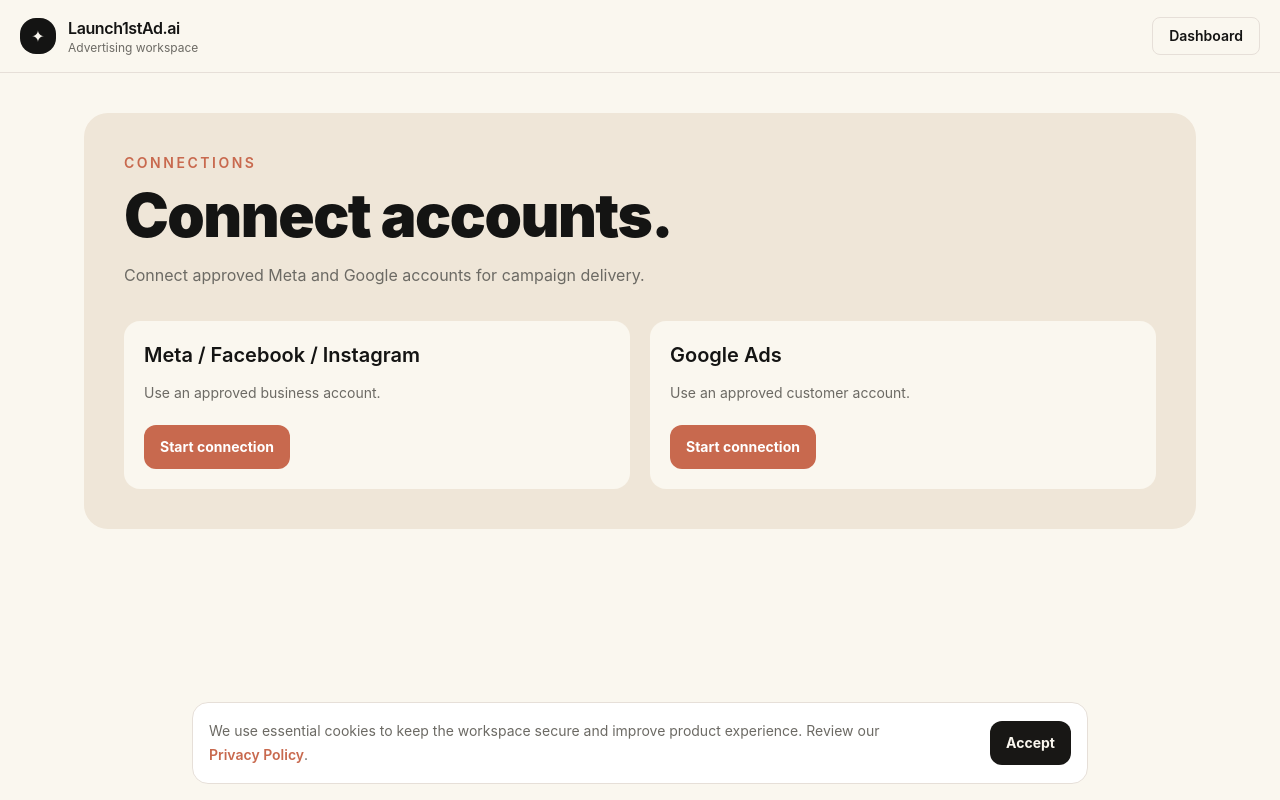
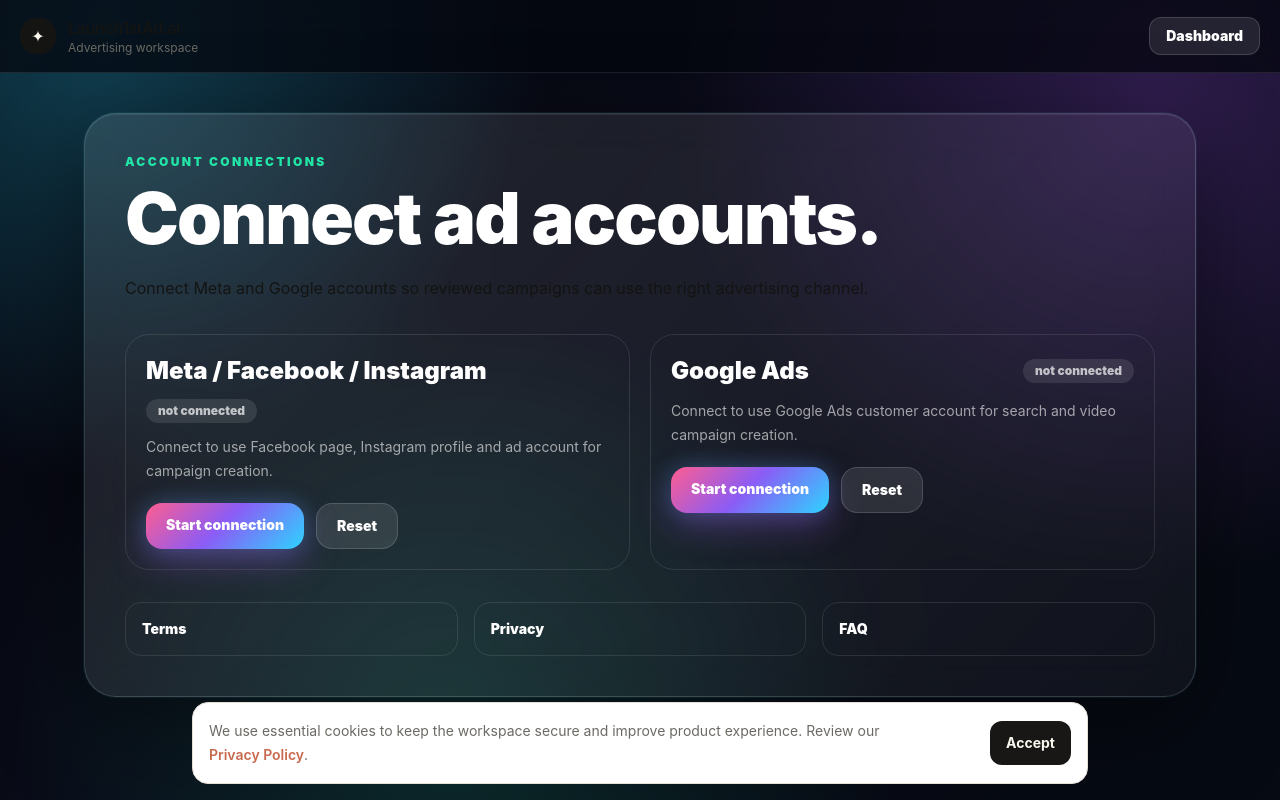
Before and after one commit to lkmeeena882437-dotcom/Launch1stAd.ai, a Next.js app: page /connections in a window 1280 px wide. Built offline with nearby package versions, Linux system fonts and the light colour scheme.

Commit message:
Use cleaned connection panel page

```diff
--- a/app/connections/page.tsx
+++ b/app/connections/page.tsx
@@ -1,34 +1,17 @@
 import Link from "next/link";
 import { Brand } from "@/components/Brand";
+import { ConnectionsPanel } from "@/components/connections/ConnectionsPanel";
 
 export default function ConnectionsPage() {
   return (
-    <main className="min-h-screen bg-canvas text-ink">
-      <header className="border-b border-hairline bg-canvas px-5 py-4">
+    <main className="min-h-screen bg-transparent text-ink">
+      <header className="border-b border-white/10 bg-[#05070f]/75 px-4 py-4 backdrop-blur-2xl md:px-5">
         <div className="mx-auto flex max-w-7xl items-center justify-between">
           <Link href="/"><Brand /></Link>
-          <Link href="/dashboard" className="rounded-lg border border-hairline px-4 py-2 text-sm font-semibold">Dashboard</Link>
+          <Link href="/dashboard" className="rounded-xl border border-white/15 bg-white/10 px-4 py-2 text-sm font-black text-white">Dashboard</Link>
         </div>
       </header>
-      <section className="mx-auto max-w-6xl px-5 py-10">
-        <div className="rounded-3xl bg-card p-6 md:p-10">
-          <p className="text-sm font-semibold uppercase tracking-[0.18em] text-coral">Connections</p>
-          <h1 className="mt-3 text-4xl font-black tracking-tight text-ink md:text-6xl">Connect accounts.</h1>
-          <p className="mt-4 max-w-3xl leading-7 text-muted">Connect approved Meta and Google accounts for campaign delivery.</p>
-          <div className="mt-8 grid gap-5 md:grid-cols-2">
-            <div className="rounded-2xl bg-canvas p-5">
-              <h2 className="text-xl font-semibold">Meta / Facebook / Instagram</h2>
-              <p className="mt-3 text-sm leading-6 text-muted">Use an approved business account.</p>
-              <Link href="/api/oauth/meta/start" className="mt-5 inline-flex rounded-xl bg-coral px-4 py-3 text-sm font-bold text-white">Start connection</Link>
-            </div>
-            <div className="rounded-2xl bg-canvas p-5">
-              <h2 className="text-xl font-semibold">Google Ads</h2>
-              <p className="mt-3 text-sm leading-6 text-muted">Use an approved customer account.</p>
-              <Link href="/api/oauth/google/start" className="mt-5 inline-flex rounded-xl bg-coral px-4 py-3 text-sm font-bold text-white">Start connection</Link>
-            </div>
-          </div>
-        </div>
-      </section>
+      <ConnectionsPanel />
     </main>
   );
 }
```
